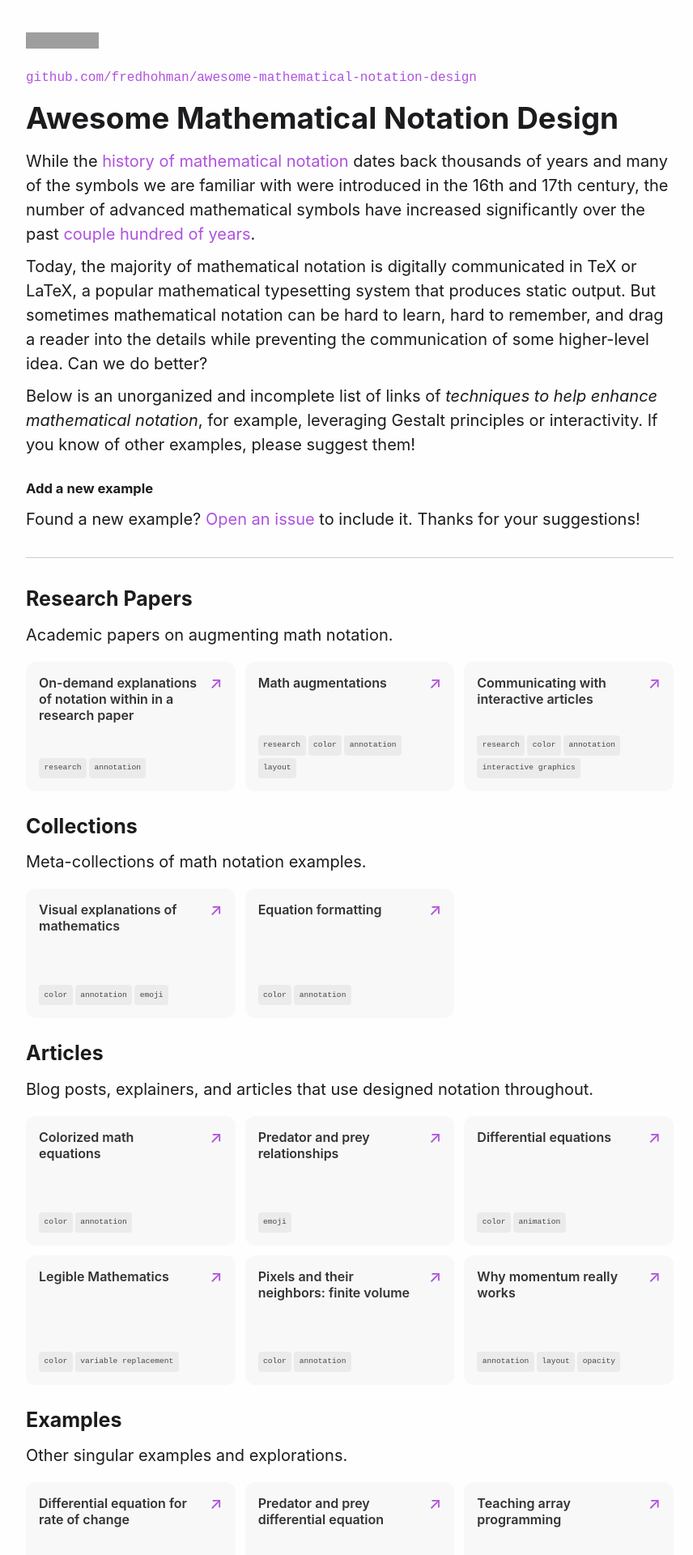
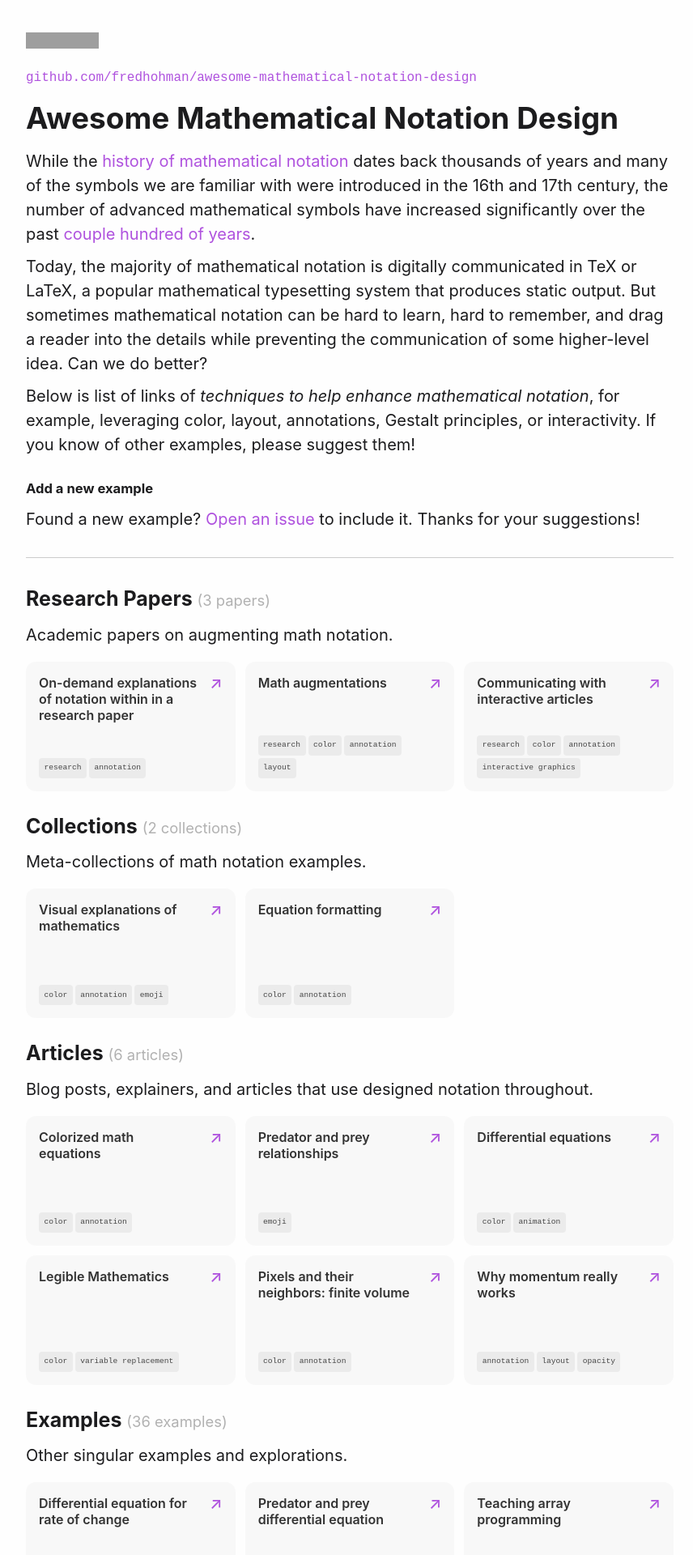
Before and after one commit to fredhohman/awesome-mathematical-notation-design, a Jekyll site: the page built from index.md, in a window 1280 px wide. Shown: the top 1920 px of the page at 81% size, without its empty margins (208-1064 px from the left). Built offline with Jekyll 4.4.1, drawn with Linux system fonts in a browser that asks for light colours; grey boxes are pictures that could not be loaded.

Commit message:
style: add example counts

```diff
--- a/_includes/example-wrapper.html
+++ b/_includes/example-wrapper.html
@@ -1,47 +1,44 @@
-## Research Papers
+{% assign papers = site.data.examples | where: "type", "paper" %}
+{% assign collections = site.data.examples | where: "type", "collection" %}
+{% assign articles = site.data.examples | where: "type", "article" %}
+{% assign examples = site.data.examples | where: "type", "example" %}
+
+## Research Papers <span class="type-number">({{ papers | size }} papers)</span>
 
 Academic papers on augmenting math notation.
 
 <div class="example-wrapper">
-{% for example in site.data.examples %}
-{% if example.type == "paper" %}
+{% for example in papers %}
 {% include example.html example=example %}
-{% endif %}
 {% endfor %}
 </div>
 
-## Collections
+## Collections <span class="type-number">({{ collections | size }} collections)</span>
 
 Meta-collections of math notation examples.
 
 <div class="example-wrapper">
-{% for example in site.data.examples %}
-{% if example.type == "collection" %}
+{% for example in collections %}
 {% include example.html example=example %}
-{% endif %}
 {% endfor %}
 </div>
 
-## Articles
+## Articles <span class="type-number">({{ articles | size }} articles)</span>
 
 Blog posts, explainers, and articles that use designed notation throughout.
 
 <div class="example-wrapper">
-{% for example in site.data.examples %}
-{% if example.type == "article" %}
+{% for example in articles %}
 {% include example.html example=example %}
-{% endif %}
 {% endfor %}
 </div>
 
-## Examples
+## Examples <span class="type-number">({{ examples | size }} examples)</span>
 
 Other singular examples and explorations.
 
 <div class="example-wrapper">
-{% for example in site.data.examples %}
-{% if example.type == "example" %}
+{% for example in examples %}
 {% include example.html example=example %}
-{% endif %}
 {% endfor %}
 </div>
--- a/_sass/default.scss
+++ b/_sass/default.scss
@@ -199,6 +199,12 @@ img {
     font-size: 0.75rem;
 }
 
+.type-number {
+    color: $black-30;
+    font-weight: 400;
+    font-size: 1.15rem;
+}
+
 @media screen and (max-width: $mobile) {
     .example-wrapper {
         display: grid;
--- a/index.md
+++ b/index.md
@@ -13,8 +13,7 @@ While the [history of mathematical notation][history] dates back thousands of ye
 Today, the majority of mathematical notation is digitally communicated in TeX or LaTeX, a popular mathematical typesetting system that produces static output.
 But sometimes mathematical notation can be hard to learn, hard to remember, and drag a reader into the details while preventing the communication of some higher-level idea. Can we do better?
 
-Below is an unorganized and incomplete list of links of *techniques to help enhance mathematical notation*, for example, leveraging Gestalt principles or interactivity. If you know of other examples, please suggest them!
-
+Below is list of links of *techniques to help enhance mathematical notation*, for example, leveraging color, layout, annotations, Gestalt principles, or interactivity. If you know of other examples, please suggest them!
 
 ##### Add a new example
 
```
